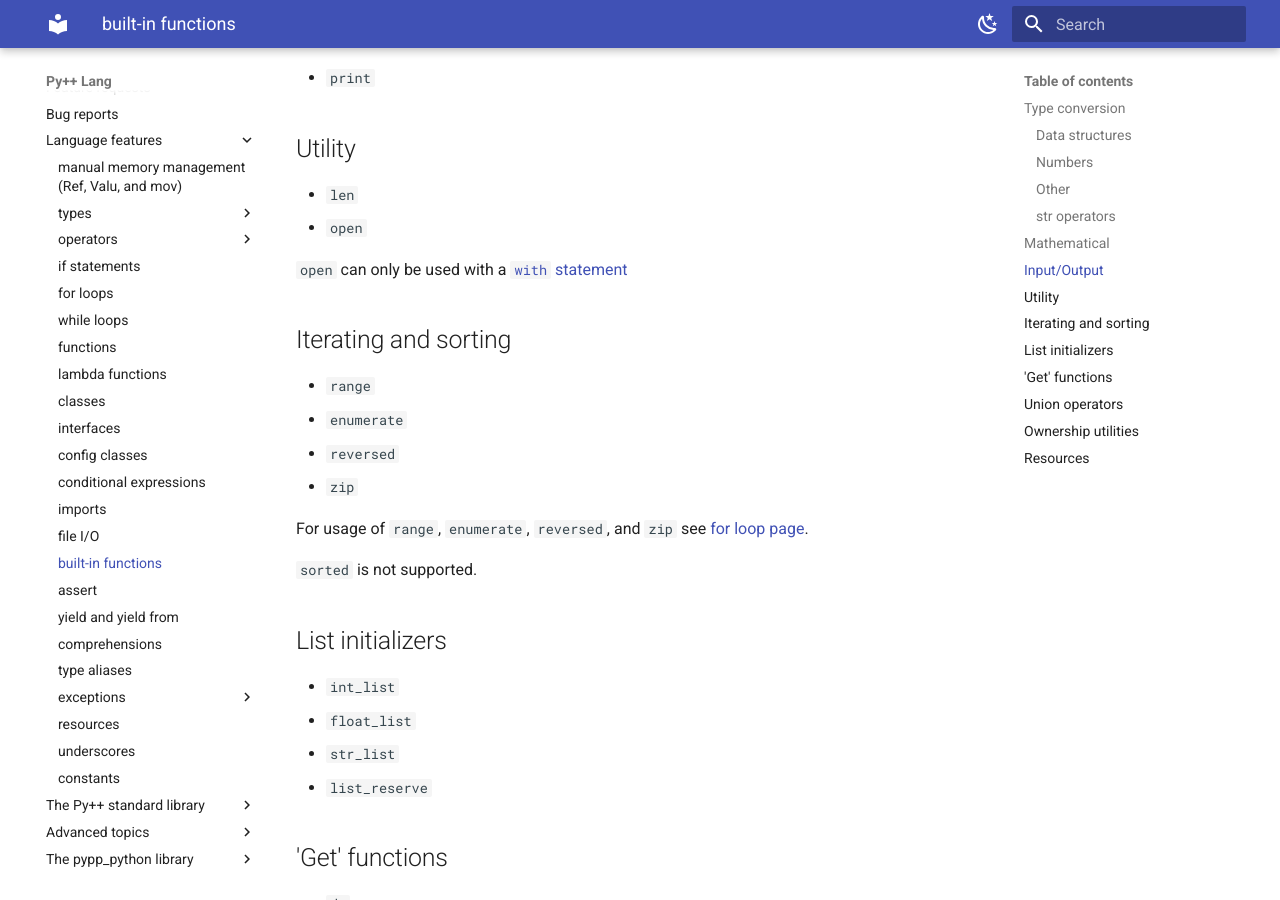
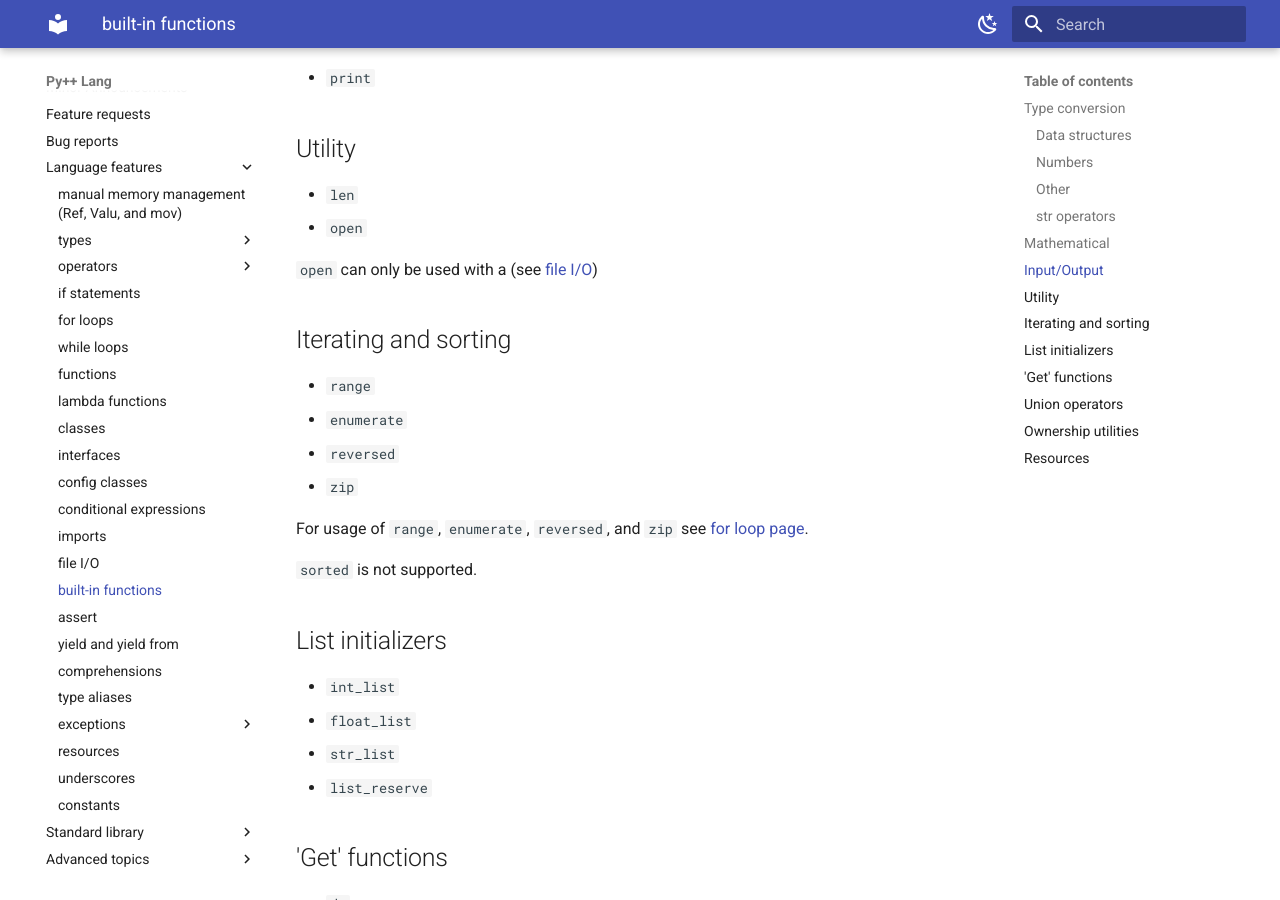
Before and after one commit to curtispuetz/pypp-docs, an MkDocs documentation site: the page built from docs/lang_features/built_in_functions.md, in a window 1280 px wide and 900 px high, scrolled down 1509 px. Built offline with MkDocs 1.6.1 and Material for MkDocs 9.7.7, drawn with Linux system fonts in a browser that asks for light colours.

Commit message:
fix link issues

```diff
--- a/docs/lang_features/built_in_functions.md
+++ b/docs/lang_features/built_in_functions.md
@@ -53,7 +53,7 @@ Note: Any function which does not have to be imported or is imported from `pypp_
 - `len`
 - `open`
 
-`open` can only be used with a [`with` statement](with.md)
+`open` can only be used with a (see [file I/O](file_io.md))
 
 ## Iterating and sorting
 
--- a/mkdocs.yml
+++ b/mkdocs.yml
@@ -70,7 +70,7 @@ nav:
       - resources: lang_features/resources.md
       - underscores: lang_features/underscores.md
       - constants: lang_features/constants.md
-  - The Py++ standard library:
+  - Standard library:
       - math: stl/math.md
       - time: stl/time.md
       - random: stl/random.md
@@ -78,5 +78,3 @@ nav:
       - shutil: stl/shutil.md
   - Advanced topics:
       - Solving undefined behavior: advanced/solving_undefined_behavior.md
-  - The pypp_python library:
-      - API docs: pypp_python.md
```
Also changed, not shown: docs/bug_reports.md (added, +1 -0 lines), docs/feature_requests.md (added, +1 -0 lines), docs/lang_features/manual_memory_management.md (+3 -3 lines), docs/lang_features/types/dict.md (+1 -1 lines), docs/lang_features/types/list.md (+1 -1 lines), docs/lang_features/types/set.md (+1 -1 lines), docs/lang_features/types/default_dictionary.md (renamed from docs/lang_features/default_dictionary.md), docs/stl/math.md (renamed from docs/lang_features/stl/math.md), docs/stl/os.md (renamed from docs/lang_features/stl/os.md), docs/stl/random.md (renamed from docs/lang_features/stl/random.md), docs/stl/shutil.md (renamed from docs/lang_features/stl/shutil.md), docs/stl/time.md (renamed from docs/lang_features/stl/time.md).
